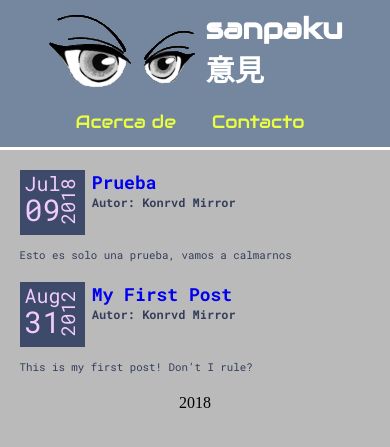
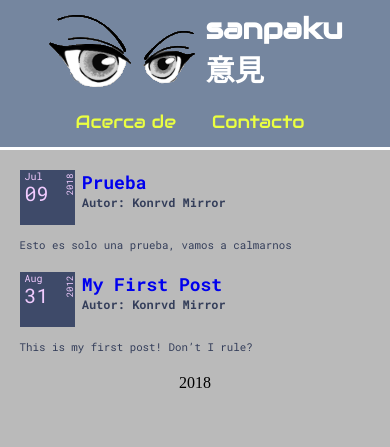
Before and after one commit to sanpakuiken/jekyll-starter, a Jekyll site: the page built from index.html, in a window 390 px wide. Shown: the top 447 px of the page. Built offline with Jekyll 4.4.1, drawn with Linux system fonts in a browser that asks for light colours; the list of posts is cut into pages by our own code.

Commit message:
Initial commit

```diff
--- a/css/site.css
+++ b/css/site.css
@@ -148,6 +148,30 @@ article p {
 	}
 	main { padding-top:170px; }
 	article { font-size:75%; }
+	.date {
+		width: 55px;
+		height: 55px;
+	}
+	.day, .month, .year {
+		position: absolute;
+	}
+	.day {
+		font-size:20px;
+		top:10px;
+		left:5px;
+	}
+	.month {
+		top:0;
+		left:5px;
+		font-size: 10px;
+	}
+	.year {
+		top:9px;
+		right:-6px;
+		font-size:9px;
+		-webkit-transform: rotate(-90deg);
+		-moz-transform: rotate(-90deg);
+	}
 }
 @media only screen and (max-width: 325px) {
 	header { height:150px; }
```
